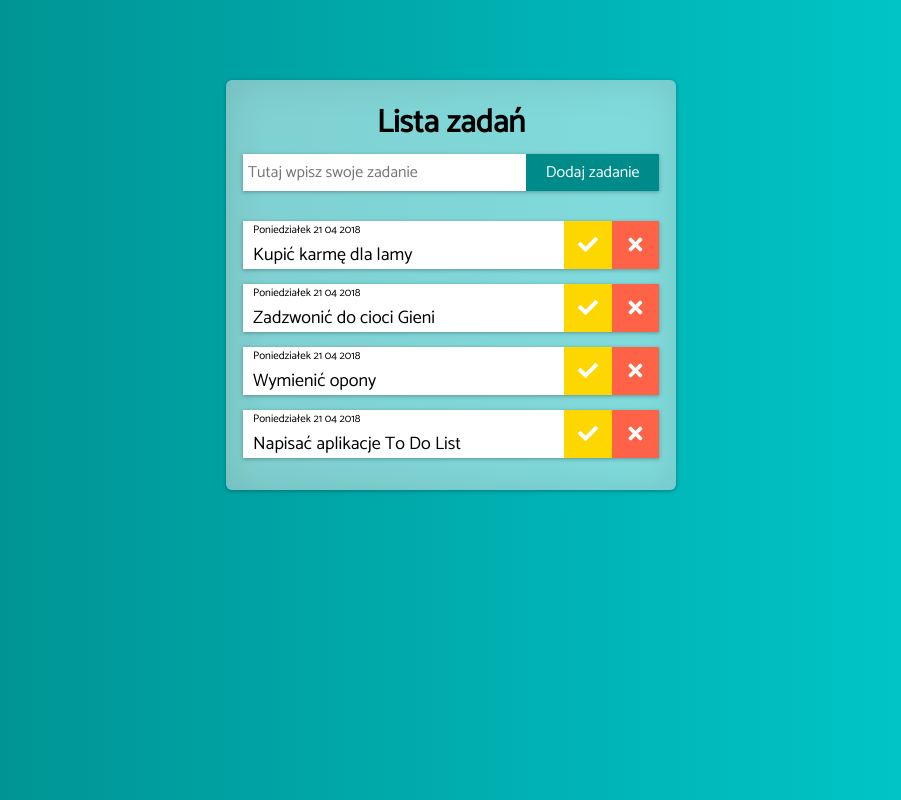
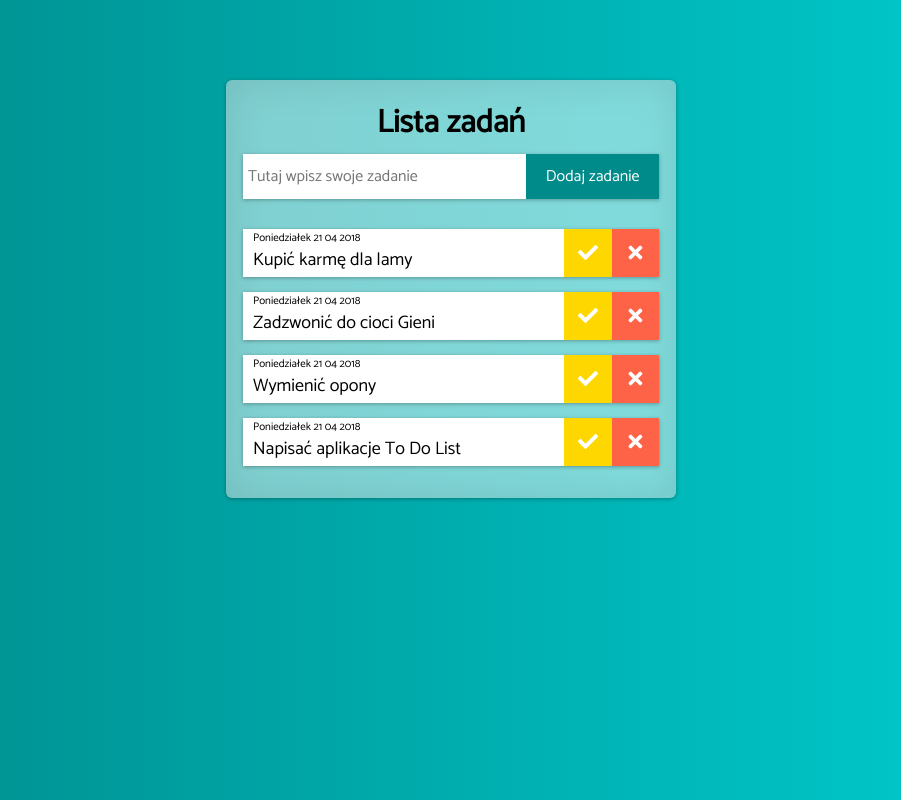
Before and after one commit to martajablonska/ToDoList, a plain HTML site: page index.html in a window 1280 px wide. Shown: the whole page, without its empty margins (189-1090 px from the left). Drawn offline with Linux system fonts and the light colour scheme.

Commit message:
Changes after published part 2 i#

```diff
--- a/style.css
+++ b/style.css
@@ -37,7 +37,7 @@ label {
     -webkit-box-shadow:0 1px 4px rgba(0, 0, 0, 0.3), 0 0 40px rgba(0, 0, 0, 0.1) inset;
     -moz-box-shadow:0 1px 4px rgba(0, 0, 0, 0.3), 0 0 40px rgba(0, 0, 0, 0.1) inset;
     box-shadow:0 1px 4px rgba(0, 0, 0, 0.3), 0 0 40px rgba(0, 0, 0, 0.1) inset;
-    font-family: inherit;
+    height: 45px;
 }
 
 #task_to_add {
@@ -108,6 +108,7 @@ label {
 .task_text {
     margin: 0;
     margin-top: 1px;
+    line-height: 25px;
 }
 
 .btn {
```
